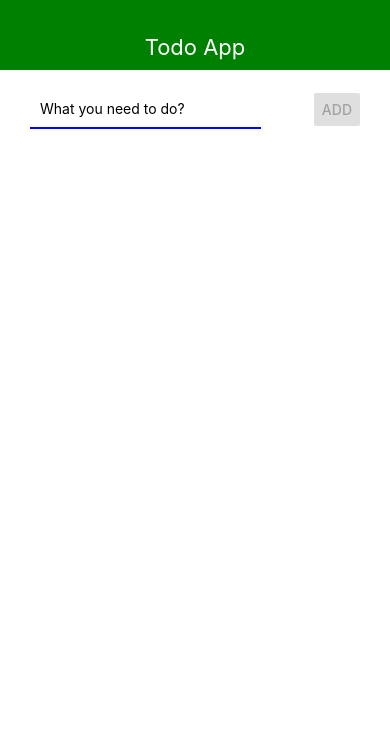
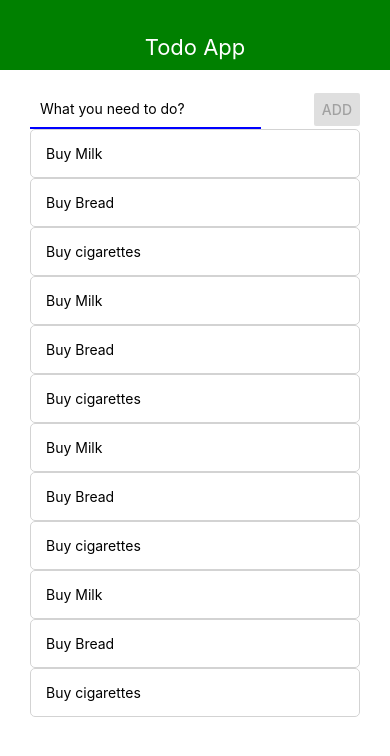
Before and after one commit to EdiGal91/basic-rn-todo-app, a React Native app: screen / in a window 390 px wide. Shown: the top 756 px of the page. Built offline with nearby package versions, Linux system fonts and the light colour scheme.

Commit message:
add scroll, add close event

```diff
--- a/App.js
+++ b/App.js
@@ -1,11 +1,24 @@
 import React, { useState } from "react";
-import { StyleSheet, View, Text, Alert } from "react-native";
+import { StyleSheet, View, Alert } from "react-native";
 import { Navbar } from "./src/Navbar";
 import { AddTodo } from "./src/AddTodo";
 import { Todos } from "./src/Todos";
 
 export default function App() {
-  const [todos, setTodos] = useState([]);
+  const [todos, setTodos] = useState([
+    { id: 1, title: "Buy Milk" },
+    { id: 2, title: "Buy Bread" },
+    { id: 3, title: "Buy cigarettes" },
+    { id: 4, title: "Buy Milk" },
+    { id: 5, title: "Buy Bread" },
+    { id: 6, title: "Buy cigarettes" },
+    { id: 7, title: "Buy Milk" },
+    { id: 8, title: "Buy Bread" },
+    { id: 9, title: "Buy cigarettes" },
+    { id: 10, title: "Buy Milk" },
+    { id: 11, title: "Buy Bread" },
+    { id: 12, title: "Buy cigarettes" }
+  ]);
 
   const addTodo = title => {
     if (!title) {
@@ -22,12 +35,21 @@ export default function App() {
     ]);
   };
 
+  const removeTodo = todoId => {
+    console.log(todoId);
+    setTodos(prevTodos => prevTodos.filter(({ id }) => id !== todoId));
+  };
+
   return (
     <View>
       <Navbar title="Todo App"></Navbar>
       <View style={styles.container}>
         <AddTodo onSubmit={addTodo} />
-        <Todos todos={todos}></Todos>
+        <Todos
+          style={styles.todos}
+          todos={todos}
+          onLongPressed={removeTodo}
+        ></Todos>
       </View>
     </View>
   );
@@ -37,5 +59,8 @@ const styles = StyleSheet.create({
   container: {
     paddingHorizontal: 30,
     paddingVertical: 20
+  },
+  todos: {
+    paddingBottom: 50
   }
 });
--- a/src/AddTodo.js
+++ b/src/AddTodo.js
@@ -21,7 +21,7 @@ export const AddTodo = ({ onSubmit }) => {
         style={styles.input}
         placeholder="What you need to do?"
         autoCapitalize="sentences"
-        autoCompleteType="off "
+        autoCompleteType="off"
       />
       <Button
         disabled={taskTitle.length < 1}
--- a/src/Todo.js
+++ b/src/Todo.js
@@ -1,12 +1,16 @@
 import React from "react";
-import { View, Text, StyleSheet, Button } from "react-native";
+import { View, Text, StyleSheet, TouchableOpacity } from "react-native";
 
-export const Todo = ({ todo }) => {
+export const Todo = ({ todo, onLongPressed }) => {
   return (
-    <View style={styles.todo}>
-      <Text>{todo.title}</Text>
-      <Button title="X" />
-    </View>
+    <TouchableOpacity
+      activeOpacity={0.5}
+      onLongPress={onLongPressed.bind(null, todo.id)}
+    >
+      <View style={styles.todo}>
+        <Text>{todo.title}</Text>
+      </View>
+    </TouchableOpacity>
   );
 };
 
--- a/src/Todos.js
+++ b/src/Todos.js
@@ -1,13 +1,15 @@
 import React from "react";
-import { View } from "react-native";
+import { FlatList } from "react-native";
 import { Todo } from "./Todo";
 
-export const Todos = ({ todos }) => {
+export const Todos = ({ todos, onLongPressed }) => {
   return (
-    <View>
-      {todos.map(todo => (
-        <Todo key={todo.id} todo={todo}></Todo>
-      ))}
-    </View>
+    <FlatList
+      keyExtractor={item => item.id.toString()}
+      data={todos}
+      renderItem={({ item }) => (
+        <Todo todo={item} onLongPressed={onLongPressed} />
+      )}
+    />
   );
 };
```
